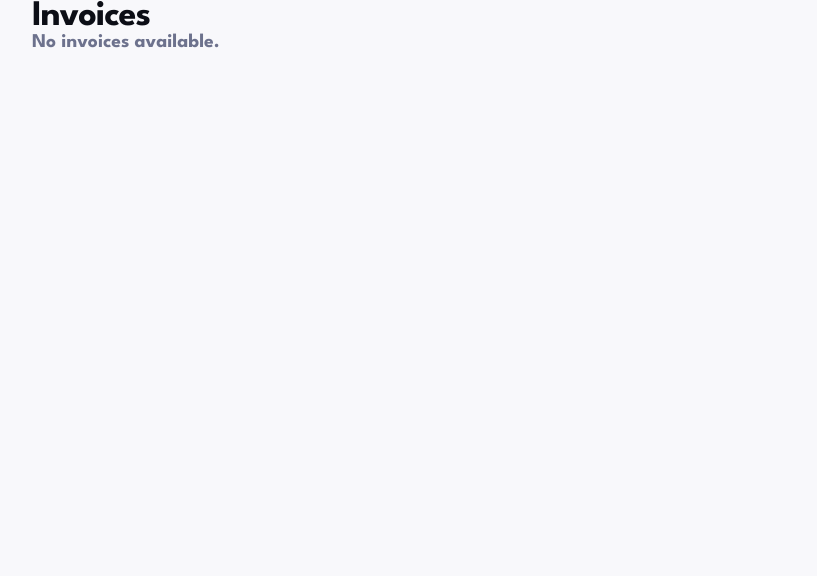
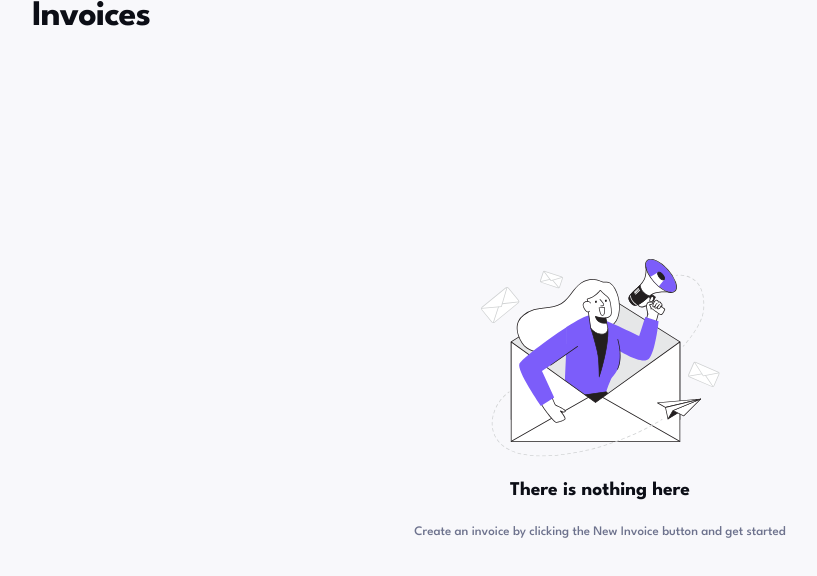
Before and after one commit to ascotlan/invoice-now, a React (Vite) app in the folder frontend/: page /invoices in a window 1280 px wide. Shown: the top 576 px of the page, without its empty margins (40-857 px from the left). Built offline with nearby package versions, Linux system fonts and the light colour scheme; no server answers.

Commit message:
Implement the Empty component for both business and customer portals

```diff
--- a/frontend/src/components/Empty.jsx
+++ b/frontend/src/components/Empty.jsx
@@ -1,5 +1,31 @@
-function Empty() {
-  return <h2>No invoices available.</h2>;
+import PropTypes from "prop-types";
+import styles from "./Empty.module.css";
+import placeholder from "../assets/illustration-empty.svg";
+
+function Empty({ isLoading }) {
+  // const userType = "customer"; // This comes from mock auth state...useContext
+  const userType = "business"; // This comes from mock auth state...useContext
+
+  const title = isLoading ? "...Loading" : "There is nothing here";
+  const message = userType === "business" && !isLoading
+    ? "Create an invoice by clicking the New Invoice button and get started"
+    : "No invoices created for you yet";
+
+  return (
+    <div className={`${styles.container}`}>
+      <img
+        className={styles.imgSize}
+        src={placeholder}
+        alt="No content available"
+      />
+      <h1 className="strong">{title}</h1>
+      <p>{message}</p>
+    </div>
+  );
 }
 
+Empty.propTypes = {
+  isLoading: PropTypes.bool.isRequired,
+};
+
 export default Empty;
--- /dev/null
+++ b/frontend/src/components/Empty.module.css
@@ -0,0 +1,21 @@
+.container {
+  display: flex;
+  flex-direction: column;
+  align-items: center;
+  justify-content: center;
+  gap:2.4rem;
+
+  position: absolute;
+  left: 50%;
+  top: 50%;
+  -webkit-transform: translate(-50%, -50%);
+  transform: translate(-50%, -50%);
+}
+
+.imgSize {
+  width: 24rem;
+}
+
+.centerText {
+  text-align: center;
+}
```
